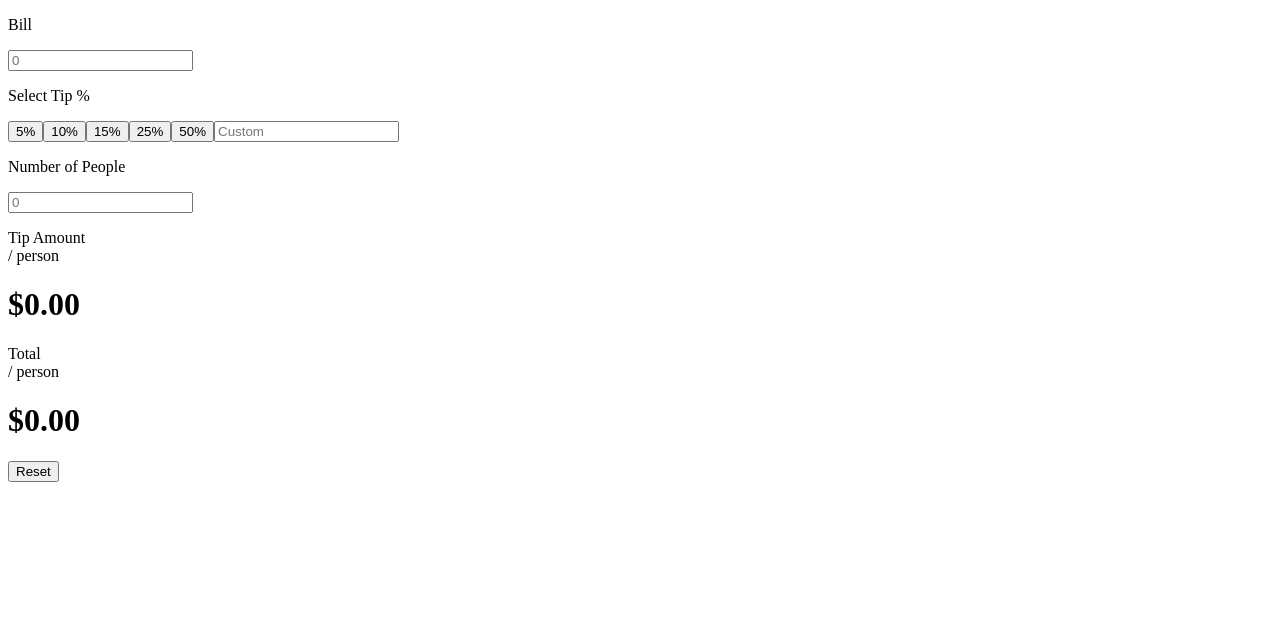
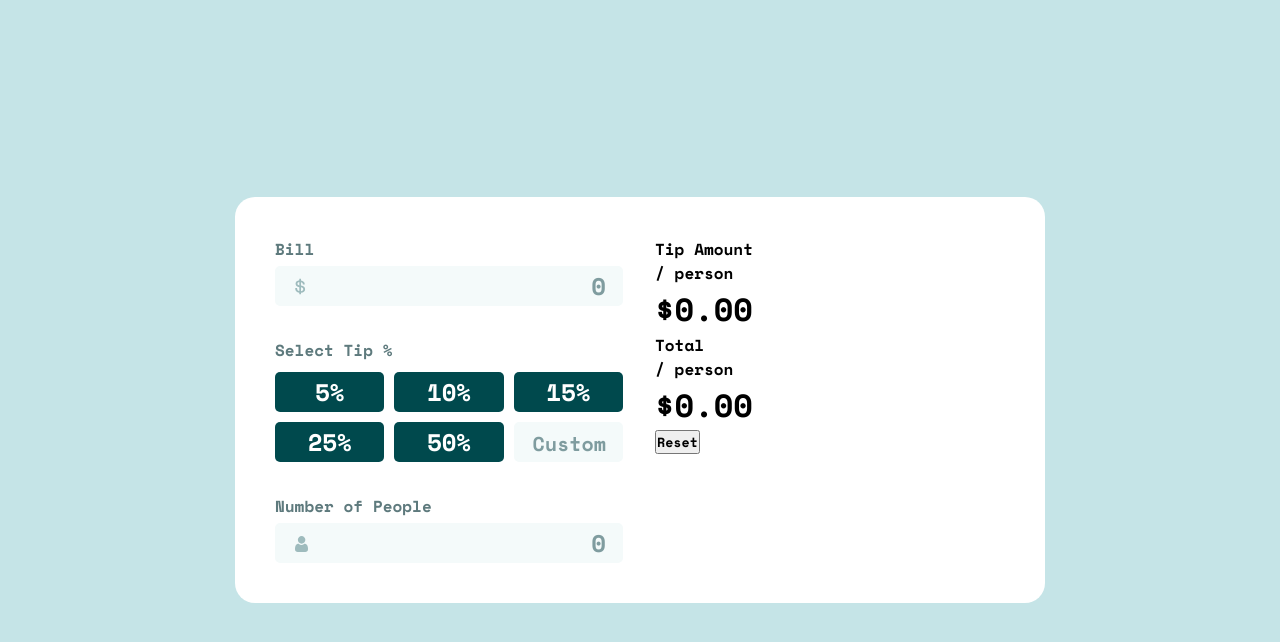
Before and after one commit to Paruzaka46/tip-calculator-app, a React (Vite) app: page / in a window 1280 px wide. Shown: the top 642 px of the page. Built offline with nearby package versions, Linux system fonts and the light colour scheme.

Commit message:
Input CSS Complete

```diff
--- a/src/App.jsx
+++ b/src/App.jsx
@@ -17,6 +17,9 @@ function App() {
 
   return (
     <div className='container'>
+      {/* <div className='app-title'>
+        Spli<br/>tter
+      </div> */}
       <Input/>
       {/* <Output tip={tip} total={total}/> */}
     </div>
--- /dev/null
+++ b/src/components/Input.css
@@ -0,0 +1,126 @@
+:root {
+    /* Primary */
+    --strong-cyan: hsl(172, 67%, 45%);
+
+    /* Neutral */
+    --very-dark-cyan: hsl(183, 100%, 15%);
+    --dark-grayish-cyan: hsl(186, 14%, 43%);
+    --grayish-cyan: hsl(184, 14%, 56%);
+    --light-grayish-cyan: hsl(185, 41%, 84%);
+    --very-light-grayish-cyan: hsl(189, 41%, 97%);
+    --error: #dc3545;
+}
+
+input[type=number]::-webkit-inner-spin-button,
+input[type=number]::-webkit-outer-spin-button {
+    -webkit-appearance: none;
+    appearance: none;
+}
+
+input[type=number] {
+    font-size: 24px;
+    color: var(--very-dark-cyan);
+    text-align: end;
+    padding-right: 15px;
+}
+
+.input-container {
+    padding-right: 2rem;
+}
+
+.title-and-error {
+    color: var(--dark-grayish-cyan);
+    display: flex;
+    justify-content: space-between;
+}
+
+.title-and-error .error-text {
+    color: var(--error);
+}
+
+input {
+    width: 100%;
+    border: 2px solid var(--very-light-grayish-cyan);
+    background-color: var(--very-light-grayish-cyan);
+    border-radius: 5px;
+}
+
+input::placeholder {
+    text-align: end;
+    font-size: 24px;
+    color: var(--grayish-cyan);
+}
+
+input:focus {
+    outline-color: var(--strong-cyan);
+}
+
+.bill::before {
+    content: url("/images/icon-dollar.svg");
+    position: absolute;
+    transform: translate(20px, 40px);
+    z-index: 1;
+}
+
+.error-input:focus {
+    outline-color: var(--error);
+}
+
+.bill {
+    position: relative;
+    margin-bottom: 2rem;
+}
+
+.bill .input-name {
+    margin-bottom: 5px;
+}
+
+.percent {
+    margin-bottom: 2rem;
+}
+
+.percent .input-name {
+    margin-bottom: 10px;
+}
+
+.percent .tip-percent {
+    display: grid;
+    grid-template-columns: repeat(3, 1fr);
+    grid-template-rows: repeat(2, 2.5rem);
+    gap: 10px;
+    padding-bottom: 0px;
+}
+
+.percent .tip-percent button {
+    border: none;
+    background-color: var(--very-dark-cyan);
+    font-size: 24px;
+    color: white;
+    border-radius: 5px;
+    cursor: pointer;
+    transition: all 0.2s;
+}
+
+.percent .tip-percent button:hover {
+    background-color: var(--strong-cyan);
+    color: var(--very-dark-cyan);
+}
+
+.tip-percent input::placeholder {
+    font-size: 20px;
+}
+
+.people {
+    position: relative;
+}
+
+.people .input-name {
+    margin-bottom: 5px;
+}
+
+.people::before {
+    content: url("/images/icon-person.svg");
+    position: absolute;
+    transform: translate(20px, 40px);
+    z-index: 1;
+}
--- a/src/components/Input.jsx
+++ b/src/components/Input.jsx
@@ -1,5 +1,6 @@
 import { useState, useEffect } from "react"
 import Output from "./Output"
+import "./Input.css"
 
 const Input = () => {
     const [params, setParams] = useState({
@@ -136,16 +137,16 @@ const Input = () => {
         <>
             <div className="input-container">
                 <div className="bill">
-                    <div className="title-error">
-                        <p>Bill</p>
-                        <p style={{display: isZero.bill ? "inline-block" : "none"}}>Can't be zero</p>
+                    <div className="title-and-error">
+                        <p className="input-name">Bill</p>
+                        <p className="error-text" style={{display: isZero.bill ? "inline-block" : "none"}}>Can't be zero</p>
                     </div>
-                    <input onChange={inputChange} type="number" name="bill" placeholder="0" value={params.bill}/>
+                    <input className={isZero.bill ? "error-input" : null} onChange={inputChange} type="number" name="bill" placeholder="0" value={params.bill}/>
                 </div>
                 <div className="percent">
-                    <div className="title-error">
-                        <p>Select Tip %</p>
-                        <p style={{display: isZero.percent ? "inline-block" : "none"}}>Can't be zero</p>
+                    <div className="title-and-error">
+                        <p className="input-name">Select Tip %</p>
+                        <p className="error-text" style={{display: isZero.percent ? "inline-block" : "none", color: "red"}}>Can't be zero</p>
                     </div>
                     <div className="tip-percent">
                         <button onClick={inputChange} name="percent" value={5}>5%</button>
@@ -153,15 +154,15 @@ const Input = () => {
                         <button onClick={inputChange} name="percent" value={15}>15%</button>
                         <button onClick={inputChange} name="percent" value={25}>25%</button>
                         <button onClick={inputChange} name="percent" value={50}>50%</button>
-                        <input onChange={inputChange} type="number" name="percent" placeholder="Custom"/>
+                        <input className={isZero.percent ? "error-input" : null} onChange={inputChange} type="number" name="percent" placeholder="Custom" value={params.percent}/>
                     </div>
                 </div>
                 <div className="people">
-                    <div className="title-error">
-                        <p>Number of People</p>
-                        <p style={{display: isZero.people ? "inline-block" : "none"}}>Can't be zero</p>
+                    <div className="title-and-error">
+                        <p className="input-name">Number of People</p>
+                        <p className="error-text" style={{display: isZero.people ? "inline-block" : "none"}}>Can't be zero</p>
                     </div>
-                    <input onChange={inputChange} type="number" name="people" placeholder="0" value={params.people}/>
+                    <input className={isZero.people ? "error-input" : null} onChange={inputChange} type="number" name="people" placeholder="0" value={params.people}/>
                 </div>
             </div>
             <Output tip={amount.tip} total={amount.total} onReset={resetParams}/>
--- a/src/components/Output.jsx
+++ b/src/components/Output.jsx
@@ -4,11 +4,11 @@ const Output = ({tip, total, onReset}) => {
             <div className="amount">
                 <div>
                     <p>Tip Amount<br/> <span>/ person</span></p>
-                    <h1>${tip ? tip : "0.00"}</h1>
+                    <h1>${tip && !isNaN(tip) ? tip : "0.00"}</h1>
                 </div>
                 <div>
                     <p>Total<br/> <span>/ person</span></p>
-                    <h1>${total ? total : "0.00"}</h1>
+                    <h1>${total && !isNaN(total) ? total : "0.00"}</h1>
                 </div>
             </div>
             <button onClick={() => {onReset()}}>Reset</button>
--- a/src/index.css
+++ b/src/index.css
@@ -1,69 +1,36 @@
-/* :root {
-  font-family: Inter, system-ui, Avenir, Helvetica, Arial, sans-serif;
-  line-height: 1.5;
-  font-weight: 400;
+@import url('https://fonts.googleapis.com/css2?family=Space+Mono:wght@700&display=swap');
 
-  color-scheme: light dark;
-  color: rgba(255, 255, 255, 0.87);
-  background-color: #242424;
+:root {
+  /* Primary */
+  --strong-cyan: hsl(172, 67%, 45%);
 
-  font-synthesis: none;
-  text-rendering: optimizeLegibility;
-  -webkit-font-smoothing: antialiased;
-  -moz-osx-font-smoothing: grayscale;
-  -webkit-text-size-adjust: 100%;
+  /* Neutral */
+  --very-dark-cyan: hsl(183, 100%, 15%);
+  --dark-grayish-cyan: hsl(186, 14%, 43%);
+  --grayish-cyan: hsl(184, 14%, 56%);
+  --light-grayish-cyan: hsl(185, 41%, 84%);
+  --very-light-grayish-cyan: hsl(189, 41%, 97%);
 }
 
-a {
-  font-weight: 500;
-  color: #646cff;
-  text-decoration: inherit;
-}
-a:hover {
-  color: #535bf2;
+* {
+  margin: 0;
+  padding: 0;
+  box-sizing: border-box;
+  font-family: 'Space Mono', monospace;
 }
 
 body {
-  margin: 0;
   display: flex;
-  place-items: center;
-  min-width: 320px;
+  justify-content: center;
   min-height: 100vh;
+  align-items: center;
+  background-color: var(--light-grayish-cyan);
 }
 
-h1 {
-  font-size: 3.2em;
-  line-height: 1.1;
+.container {
+  display: grid;
+  grid-template-columns: minmax(0px, 380px) minmax(0px, 350px);
+  background-color: white;
+  padding: 2.5rem;
+  border-radius: 20px;
 }
-
-button {
-  border-radius: 8px;
-  border: 1px solid transparent;
-  padding: 0.6em 1.2em;
-  font-size: 1em;
-  font-weight: 500;
-  font-family: inherit;
-  background-color: #1a1a1a;
-  cursor: pointer;
-  transition: border-color 0.25s;
-}
-button:hover {
-  border-color: #646cff;
-}
-button:focus,
-button:focus-visible {
-  outline: 4px auto -webkit-focus-ring-color;
-}
-
-@media (prefers-color-scheme: light) {
-  :root {
-    color: #213547;
-    background-color: #ffffff;
-  }
-  a:hover {
-    color: #747bff;
-  }
-  button {
-    background-color: #f9f9f9;
-  }
-} */
```
